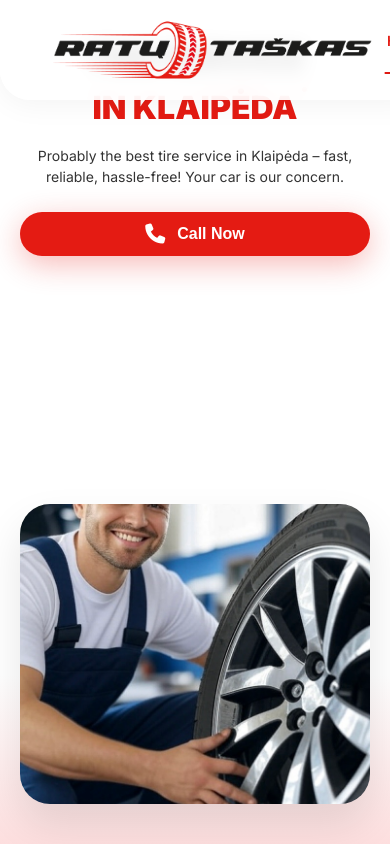
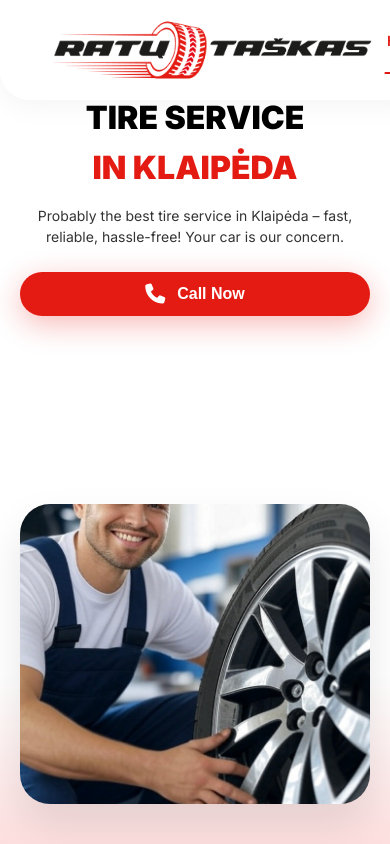
Before and after one commit to teod05/ratutaskas-website, a React (Vite) app: page / in a window 390 px wide. Shown: the top 844 px of the page. Built offline with nearby package versions, Linux system fonts and the light colour scheme.

Commit message:
font size fix

```diff
--- a/src/index.css
+++ b/src/index.css
@@ -151,7 +151,7 @@ body {
 
 .padangu-servisas {
   font-family: Inter;
-  font-size: 64px;
+  font-size: 6vh;
   font-weight: 900;
   line-height: 1.1;
   margin: 0;
@@ -167,7 +167,6 @@ body {
 }
 
 .klaipeda::after {
-  content: "•";
   position: absolute;
   top: -15px;
   right: -15px;
@@ -226,9 +225,9 @@ body {
     padding: 100px 60px;
   }
 
-  .padangu-servisas {
+  /* .padangu-servisas {
     font-size: 56px;
-  }
+  } */
 
   .landing-photo {
     height: 450px;
@@ -244,9 +243,9 @@ body {
     padding: 80px 40px;
   }
 
-  .padangu-servisas {
+  /* .padangu-servisas {
     font-size: 48px;
-  }
+  } */
 
   .landing-photo {
     height: 400px;
@@ -265,7 +264,8 @@ body {
   }
 
   .padangu-servisas {
-    font-size: 40px;
+    margin-top: 60px;
+    font-size: 6vh;
     justify-content: center;
   }
 
```
